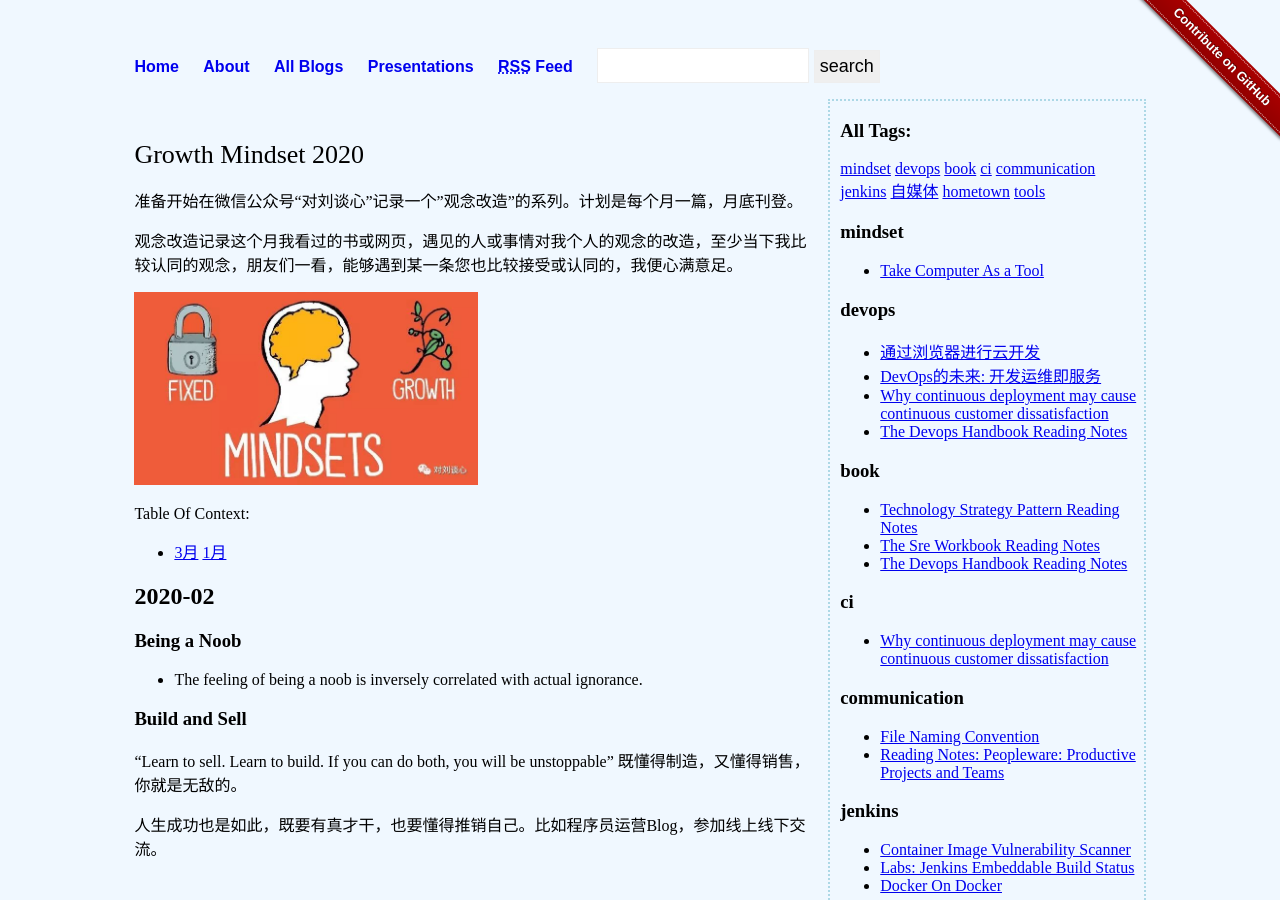
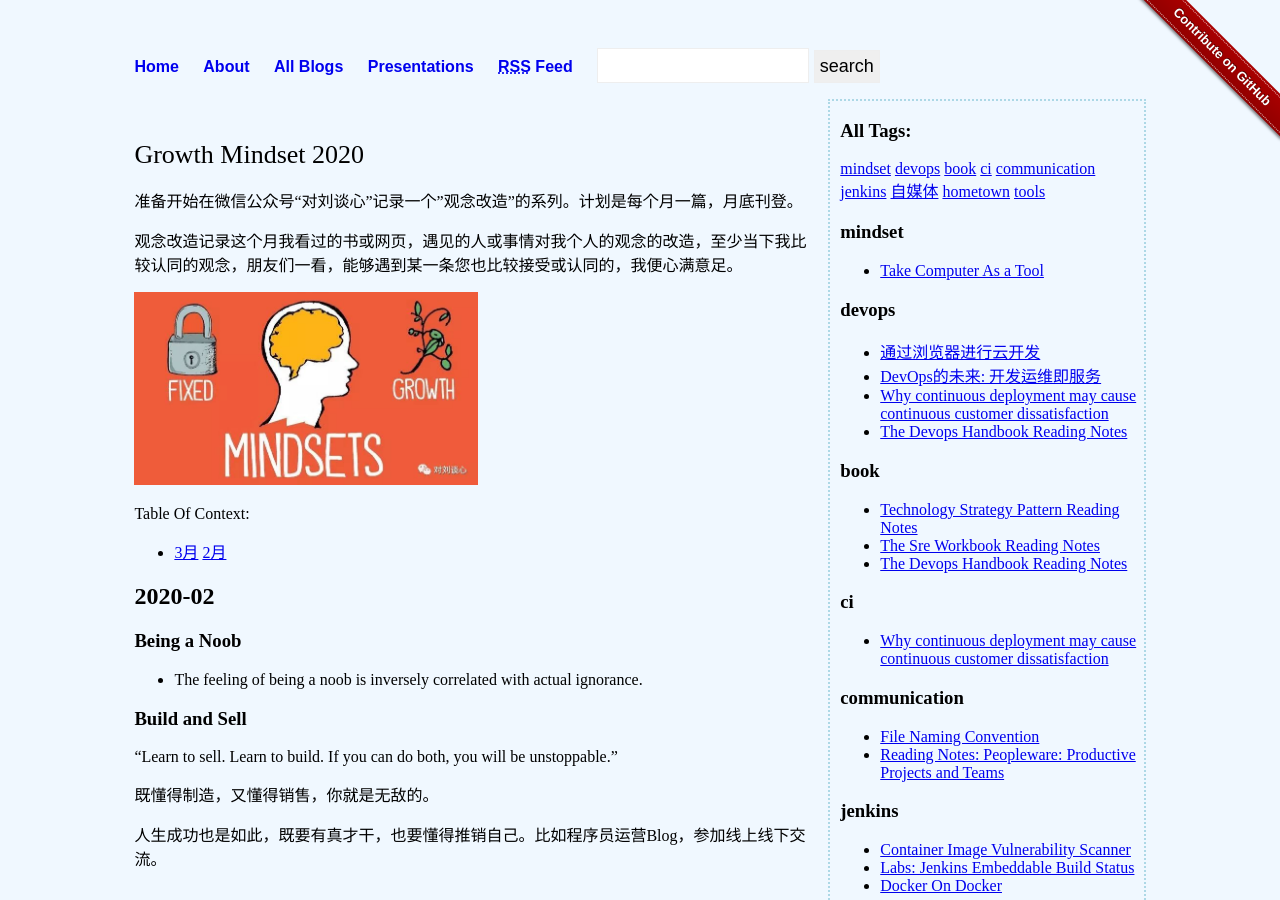
Before and after one commit to liuning0820/liuning0820.github.io, a Jekyll site: the page built from _posts/2020-02-06-mindset-2020.md, in a window 1280 px wide and 900 px high. Built offline with Jekyll 4.4.1, drawn with Linux system fonts in a browser that asks for light colours; comment, search, counter and statistics services are not loaded.

Commit message:
squash change

```diff
--- a/_posts/2020-02-06-mindset-2020.md
+++ b/_posts/2020-02-06-mindset-2020.md
@@ -16,7 +16,7 @@ comments: true
 
 Table Of Context:
 
-- [3月](#2020-03)   [1月](#2020-02)
+- [3月](#2020-03)   [2月](#2020-02)
 
 ## 2020-02
 
@@ -26,7 +26,8 @@ Table Of Context:
 
 ### Build and Sell
 
-"Learn to sell. Learn to build. If you can do both, you will be unstoppable"
+"Learn to sell. Learn to build. If you can do both, you will be unstoppable."
+
 既懂得制造，又懂得销售，你就是无敌的。
 
 人生成功也是如此，既要有真才干，也要懂得推销自己。比如程序员运营Blog，参加线上线下交流。
```
